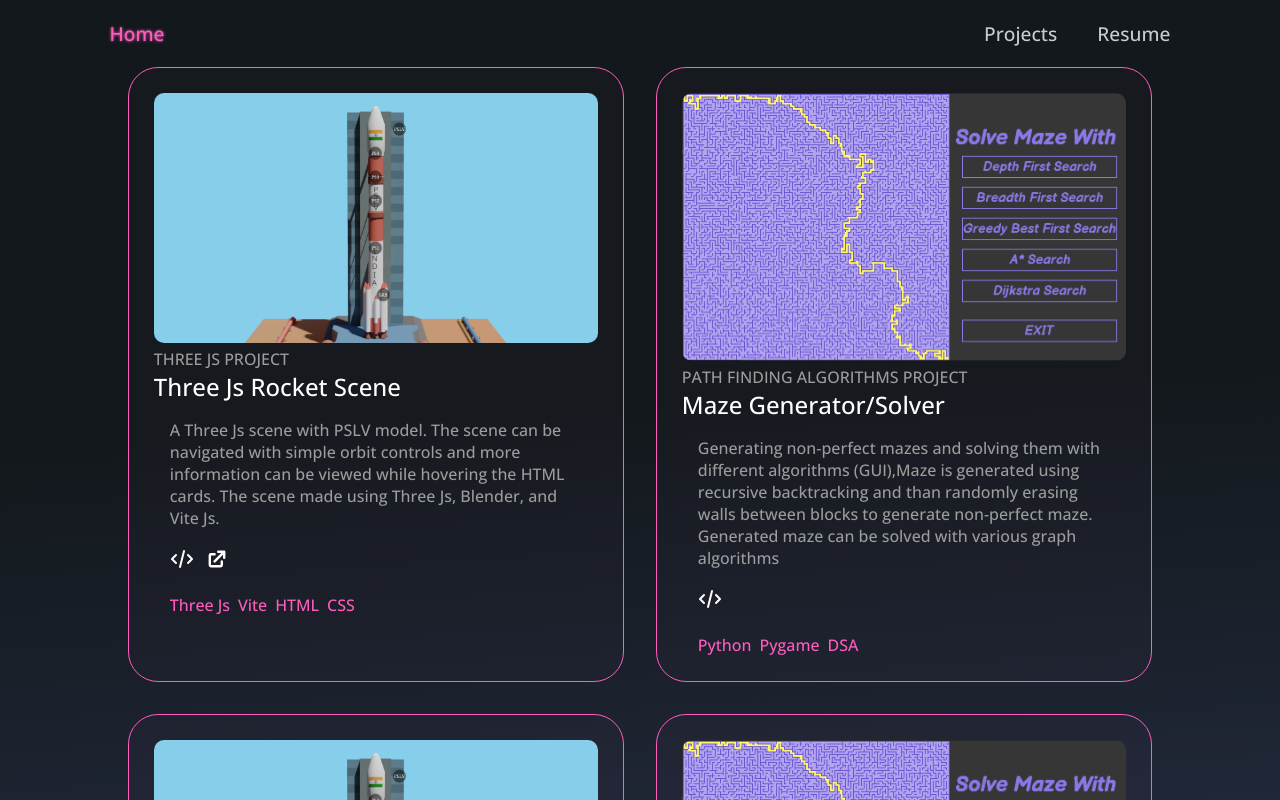
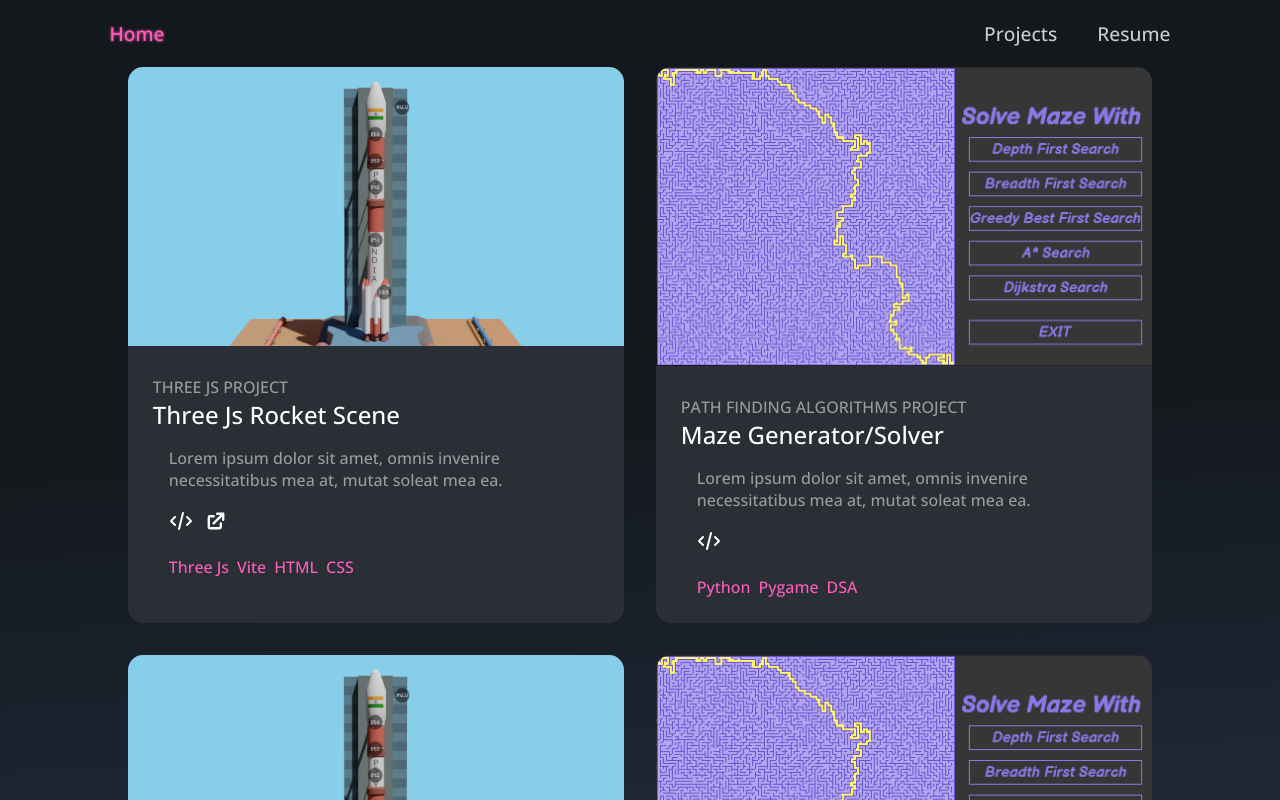
Before and after one commit to vaishnav/vaishnavsh, a React (Vite) app in the folder vaishnavsh/: page /project in a window 1280 px wide. Built offline with nearby package versions, Linux system fonts and the light colour scheme.

Commit message:
change projects cards css

```diff
--- a/vaishnavsh/src/Variables.scss
+++ b/vaishnavsh/src/Variables.scss
@@ -1,4 +1,4 @@
-$primary:#081427;
+$primary:#2A2E35;
 $test: white;
 $highlight: #ff5dbe;
 $light-white: #cccccc;
--- a/vaishnavsh/src/components/Projects/Projects.scss
+++ b/vaishnavsh/src/components/Projects/Projects.scss
@@ -7,16 +7,17 @@
     .project-body {
         display: flex;
         flex-direction: column;
-        padding: 5% 5%;
-        border: 0.5px solid Variables.$highlight;
-        border-radius: 30px;
-        background-color: transparentize($color: Variables.$highlight, $amount: 0.98);
+        // padding: 5% 5%;
+        // border: 0.5px solid Variables.$highlight;
+        border-radius: 15px;
+        background-color: transparentize($color: Variables.$primary, $amount: 0);
         &:hover {
-            background-color: transparentize($color: Variables.$highlight, $amount: 1);
+            background-color: transparentize($color: Variables.$primary, $amount: 0);
         }
         .project-info {
             flex: 3;
             font-weight: 500;
+            padding: 5%;
             .project-type {
                 color: Variables.$grayish;
                 font-size: 1rem;
@@ -48,7 +49,8 @@
             flex: 2;
             img {
                 width: 100%;
-                border-radius: 10px;
+                border-top-left-radius: 15px;
+                border-top-right-radius: 15px;
             }
         }
     }
--- a/vaishnavsh/src/components/Projects/Projects.tsx
+++ b/vaishnavsh/src/components/Projects/Projects.tsx
@@ -10,7 +10,7 @@ const projectsList:ProjectInfo[] = [
   {
     name: "Three Js Rocket Scene",
     projectType: "Three Js Project",
-    description: "A Three Js scene with PSLV model. The scene can be navigated with simple orbit controls and more information can be viewed while hovering the HTML cards. The scene made using Three Js, Blender, and Vite Js.",
+    description: "Lorem ipsum dolor sit amet, omnis invenire necessitatibus mea at, mutat soleat mea ea. ",
     stack: ["Three Js","Vite","HTML","CSS"],
     source: "https://github.com/vaishnav/threejs_rockets",
     demo: "https://vaishnav.github.io/threejs_rockets/",
@@ -19,7 +19,7 @@ const projectsList:ProjectInfo[] = [
   {
     name: "Maze Generator/Solver",
     projectType: "Path Finding Algorithms Project",
-    description: "Generating non-perfect mazes and solving them with different algorithms (GUI),Maze is generated using recursive backtracking and than randomly erasing walls between blocks to generate non-perfect maze. Generated maze can be solved with various graph algorithms",
+    description: "Lorem ipsum dolor sit amet, omnis invenire necessitatibus mea at, mutat soleat mea ea. ",
     stack: ["Python","Pygame","DSA"],
     source: "https://github.com/vaishnav/maze_generator_solver",
     demo: "",
@@ -28,7 +28,7 @@ const projectsList:ProjectInfo[] = [
   {
     name: "Three Js Rocket Scene",
     projectType: "Three Js Project",
-    description: "A Three Js scene with PSLV model. The scene can be navigated with simple orbit controls and more information can be viewed while hovering the HTML cards. The scene made using Three Js, Blender, and Vite Js.",
+    description: "Lorem ipsum dolor sit amet, omnis invenire necessitatibus mea at, mutat soleat mea ea. ",
     stack: ["Three Js","Vite","HTML","CSS"],
     source: "https://github.com/vaishnav/threejs_rockets",
     demo: "https://vaishnav.github.io/threejs_rockets/",
@@ -37,7 +37,7 @@ const projectsList:ProjectInfo[] = [
   {
     name: "Maze Generator/Solver",
     projectType: "Path Finding Algorithms Project",
-    description: "Generating non-perfect mazes and solving them with different algorithms (GUI),Maze is generated using recursive backtracking and than randomly erasing walls between blocks to generate non-perfect maze. Generated maze can be solved with various graph algorithms",
+    description: "Lorem ipsum dolor sit amet, omnis invenire necessitatibus mea at, mutat soleat mea ea. ",
     stack: ["Python","Pygame","DSA"],
     source: "https://github.com/vaishnav/maze_generator_solver",
     demo: "",
@@ -46,7 +46,7 @@ const projectsList:ProjectInfo[] = [
   {
     name: "Three Js Rocket Scene",
     projectType: "Three Js Project",
-    description: "A Three Js scene with PSLV model. The scene can be navigated with simple orbit controls and more information can be viewed while hovering the HTML cards. The scene made using Three Js, Blender, and Vite Js.",
+    description: "Lorem ipsum dolor sit amet, omnis invenire necessitatibus mea at, mutat soleat mea ea. ",
     stack: ["Three Js","Vite","HTML","CSS"],
     source: "https://github.com/vaishnav/threejs_rockets",
     demo: "https://vaishnav.github.io/threejs_rockets/",
@@ -55,7 +55,7 @@ const projectsList:ProjectInfo[] = [
   {
     name: "Maze Generator/Solver",
     projectType: "Path Finding Algorithms Project",
-    description: "Generating non-perfect mazes and solving them with different algorithms (GUI),Maze is generated using recursive backtracking and than randomly erasing walls between blocks to generate non-perfect maze. Generated maze can be solved with various graph algorithms",
+    description: "Lorem ipsum dolor sit amet, omnis invenire necessitatibus mea at, mutat soleat mea ea. ",
     stack: ["Python","Pygame","DSA"],
     source: "https://github.com/vaishnav/maze_generator_solver",
     demo: "",
```
